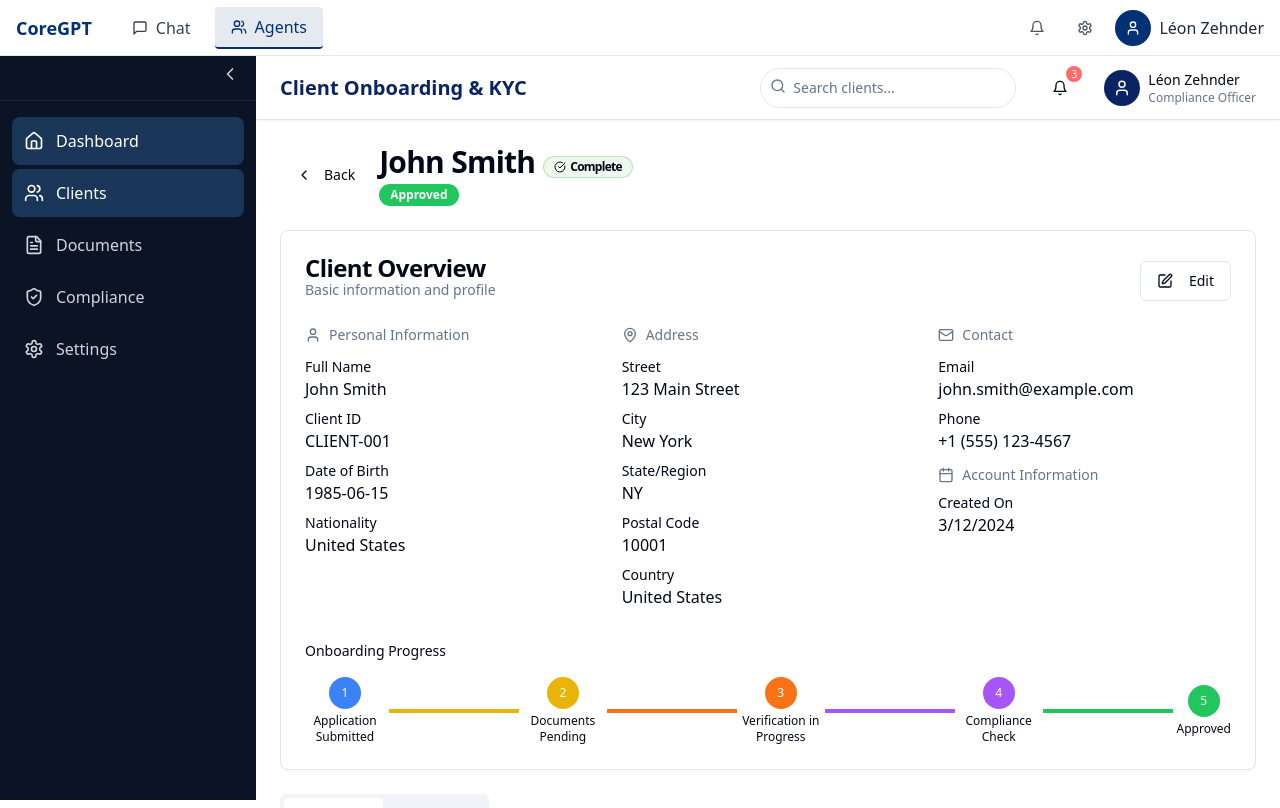
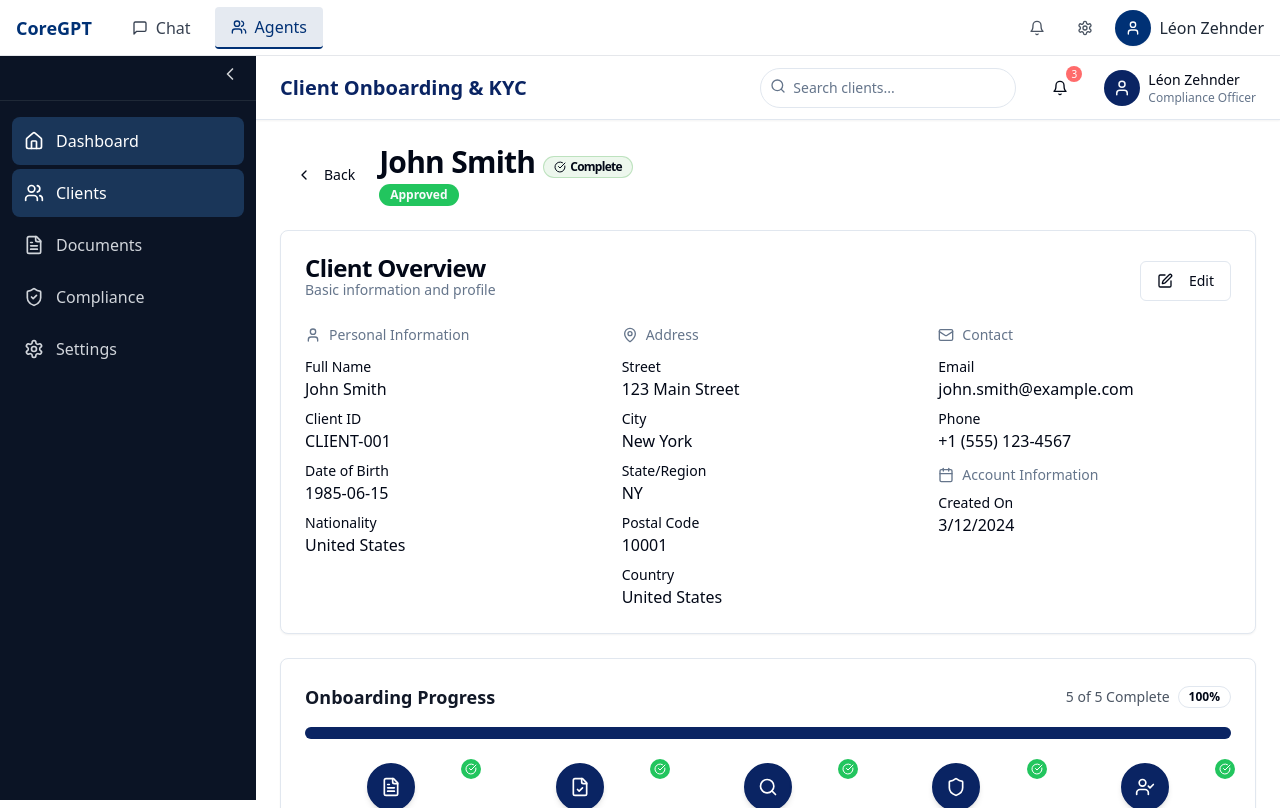
Before and after one commit to leonzehnder/secure-client-onboard, a React (Vite) app: page /agents/dashboard/clients in a window 1280 px wide. Both pictures are taken after a click on the element 768 px from the left and 373 px from the top of the page. Built offline with nearby package versions, Linux system fonts and the light colour scheme.

Commit message:
feat: Improve onboarding progress design
The AI enhanced the onboarding progress display within client profiles to align with professional core banking software standards.

```diff
--- a/src/components/ui/progress.tsx
+++ b/src/components/ui/progress.tsx
@@ -1,3 +1,4 @@
+
 import * as React from "react"
 import * as ProgressPrimitive from "@radix-ui/react-progress"
 
@@ -10,13 +11,13 @@ const Progress = React.forwardRef<
   <ProgressPrimitive.Root
     ref={ref}
     className={cn(
-      "relative h-4 w-full overflow-hidden rounded-full bg-secondary",
+      "relative h-2 w-full overflow-hidden rounded-full bg-gray-200",
       className
     )}
     {...props}
   >
     <ProgressPrimitive.Indicator
-      className="h-full w-full flex-1 bg-primary transition-all"
+      className="h-full w-full flex-1 bg-banking-primary transition-all duration-500 ease-out"
       style={{ transform: `translateX(-${100 - (value || 0)}%)` }}
     />
   </ProgressPrimitive.Root>
--- a/src/pages/ClientDetails.tsx
+++ b/src/pages/ClientDetails.tsx
@@ -11,6 +11,7 @@ import { toast } from '@/components/ui/sonner';
 import { Input } from "@/components/ui/input";
 import { Textarea } from "@/components/ui/textarea";
 import { Label } from "@/components/ui/label";
+import { Progress } from "@/components/ui/progress";
 import {
   Form,
   FormControl,
@@ -36,7 +37,10 @@ import {
   Save,
   Trash2,
   ChevronLeft,
-  X
+  X,
+  FileCheck,
+  Search,
+  UserCheck
 } from 'lucide-react';
 import { Dialog, DialogContent, DialogHeader, DialogTitle, DialogFooter } from "@/components/ui/dialog";
 
@@ -336,36 +340,106 @@ const ClientDetails = () => {
       'approved'
     ];
 
+    const stageConfig = {
+      'application': { icon: FileText, label: 'Application', description: 'Initial application submitted' },
+      'documents_pending': { icon: FileCheck, label: 'Documents', description: 'Document collection' },
+      'verification': { icon: Search, label: 'Verification', description: 'Document verification' },
+      'compliance_check': { icon: Shield, label: 'Compliance', description: 'Regulatory checks' },
+      'approved': { icon: UserCheck, label: 'Approved', description: 'Onboarding complete' }
+    };
+
     const currentIndex = client.onboardingStage ?
       stages.indexOf(client.onboardingStage) :
       -1;
 
+    const progressPercentage = currentIndex >= 0 ? ((currentIndex + 1) / stages.length) * 100 : 0;
+
     return (
-      <div className="mt-4">
-        <div className="flex items-center justify-between">
-          {stages.map((stage, index) => (
-            <React.Fragment key={stage}>
-              <div className="flex flex-col items-center">
-                <div
-                  className={`h-8 w-8 rounded-full flex items-center justify-center
-                    ${index <= currentIndex ? getOnboardingStageColor(stage) : 'bg-gray-200'}
-                    text-white text-xs font-medium`}
-                >
-                  {index + 1}
+      <div className="bg-white border rounded-lg p-6 shadow-sm">
+        <div className="flex items-center justify-between mb-4">
+          <h3 className="text-lg font-semibold text-gray-900">Onboarding Progress</h3>
+          <div className="flex items-center gap-2">
+            <span className="text-sm font-medium text-gray-600">
+              {currentIndex + 1} of {stages.length} Complete
+            </span>
+            <Badge variant="outline" className="text-xs">
+              {Math.round(progressPercentage)}%
+            </Badge>
+          </div>
+        </div>
+
+        <div className="mb-6">
+          <Progress value={progressPercentage} className="h-3" />
+        </div>
+
+        <div className="grid grid-cols-5 gap-4">
+          {stages.map((stage, index) => {
+            const config = stageConfig[stage];
+            const Icon = config.icon;
+            const isCompleted = index <= currentIndex;
+            const isCurrent = index === currentIndex;
+
+            return (
+              <div key={stage} className="text-center">
+                <div className="relative mb-3">
+                  <div
+                    className={`
+                      w-12 h-12 rounded-full flex items-center justify-center mx-auto border-2 transition-all duration-300
+                      ${isCompleted
+                        ? 'bg-banking-primary border-banking-primary text-white shadow-md'
+                        : isCurrent
+                        ? 'bg-blue-50 border-banking-primary text-banking-primary'
+                        : 'bg-gray-50 border-gray-200 text-gray-400'
+                      }
+                    `}
+                  >
+                    <Icon size={20} />
+                  </div>
+                  {isCompleted && (
+                    <div className="absolute -top-1 -right-1 w-5 h-5 bg-green-500 rounded-full flex items-center justify-center">
+                      <CheckCircle size={12} className="text-white" />
+                    </div>
+                  )}
                 </div>
-                <span className="text-xs text-center mt-1 max-w-[80px]">
-                  {getOnboardingStageLabel(stage)}
-                </span>
+
+                <div className="space-y-1">
+                  <h4 className={`text-sm font-medium ${isCompleted ? 'text-gray-900' : 'text-gray-500'}`}>
+                    {config.label}
+                  </h4>
+                  <p className="text-xs text-gray-400 leading-tight">
+                    {config.description}
+                  </p>
+                </div>
+
+                {isCurrent && (
+                  <div className="mt-2">
+                    <Badge variant="outline" className="text-xs bg-blue-50 border-banking-primary text-banking-primary">
+                      Current
+                    </Badge>
+                  </div>
+                )}
               </div>
+            );
+          })}
+        </div>
 
-              {index < stages.length - 1 && (
-                <div
-                  className={`h-1 flex-1 mx-1
-                    ${index < currentIndex ? getOnboardingStageColor(stages[index + 1]) : 'bg-gray-200'}`}
-                />
-              )}
-            </React.Fragment>
-          ))}
+        <div className="mt-6 pt-4 border-t border-gray-100">
+          <div className="flex items-center justify-between text-sm">
+            <div className="flex items-center gap-2 text-gray-600">
+              <Calendar size={16} />
+              <span>Started: {new Date(client.createdAt).toLocaleDateString('en-US', {
+                year: 'numeric',
+                month: 'short',
+                day: 'numeric'
+              })}</span>
+            </div>
+            {client.onboardingStage === 'approved' && (
+              <div className="flex items-center gap-2 text-green-600">
+                <CheckCircle size={16} />
+                <span className="font-medium">Completed</span>
+              </div>
+            )}
+          </div>
         </div>
       </div>
     );
@@ -685,13 +759,12 @@ const ClientDetails = () => {
                 </div>
               </div>
             </div>
-
-            <div className="mt-8">
-              <h3 className="text-sm font-medium">Onboarding Progress</h3>
-              {renderOnboardingProgress()}
-            </div>
           </CardContent>
         </Card>
+
+        <div className="md:col-span-3">
+          {renderOnboardingProgress()}
+        </div>
 
         <Tabs defaultValue="documents" className="col-span-3">
           <TabsList>
```
